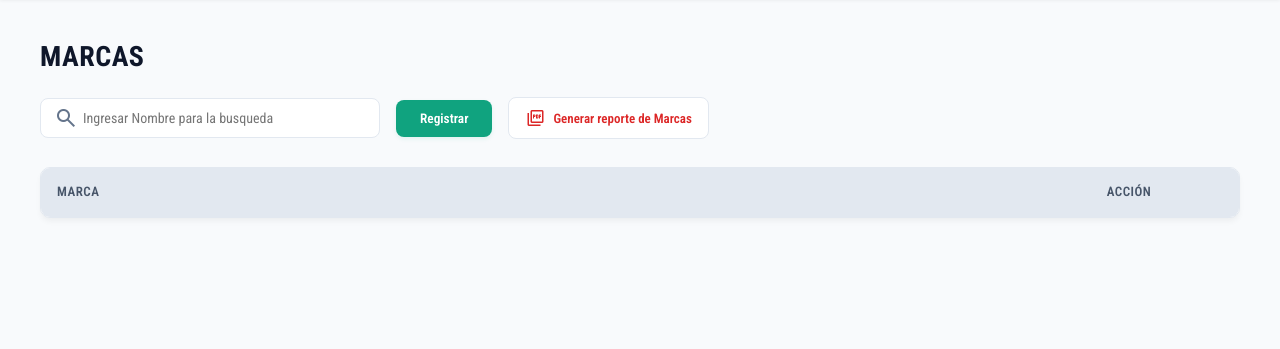
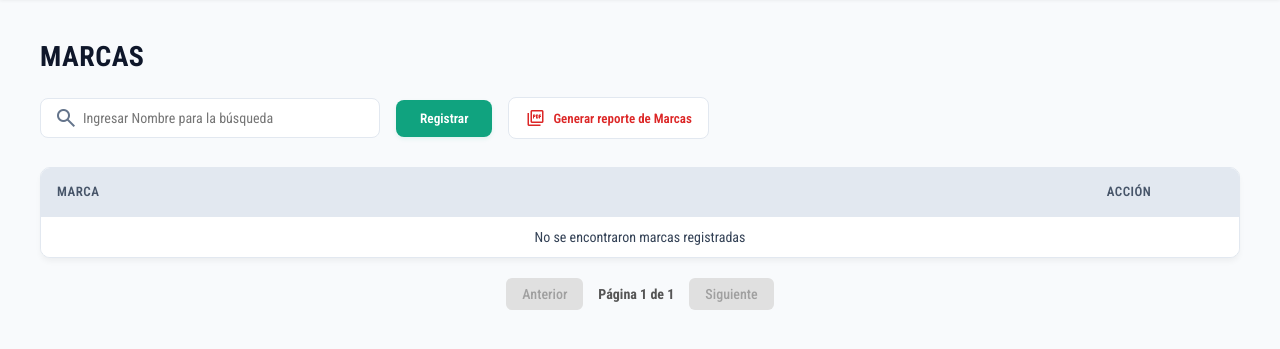
Before and after one commit to Keydwin/inversiones-herramientas-juan-carlos, a Flask app: page /marcas in a window 1280 px wide. Shown: the part 60-409 px from the top of the page. Run offline with Flask 3, Linux system fonts and the light colour scheme; lists and menus that the app fills with data are empty.

Commit message:
Implementation of trademark registration

```diff
--- a/src/modules/trademark.py
+++ b/src/modules/trademark.py
@@ -1,11 +1,42 @@
-from flask import Blueprint, render_template
+from flask import Blueprint, render_template, redirect, url_for, request
 from models import db, Marca
 
 # Create the Blueprint for the branding module
 trademark_blueprint = Blueprint('trademark', __name__)
 
-@trademark_blueprint.route('/marcas', methods=['GET'])
+@trademark_blueprint.route('/marcas')
 def query_trademarks():
-    # Query all brands using the fields in models.py
-    trademarks = Marca.query.all()
-    return render_template('trademark.html', trademarks=trademarks)
+    # Get URL parameters
+    page = request.args.get('page', 1, type=int)
+    search_query = request.args.get('q', '', type=str).strip()
+
+    per_page = 11  # Rows per page
+
+    # Query and sort from the Marca model
+    query = Marca.query.order_by(Marca.IdMarca.asc())
+
+    # Apply search filter if query exists
+    if search_query:
+        query = query.filter(Marca.Marca.ilike(f"%{search_query}%"))
+
+    # Execute pagination
+    pagination = query.paginate(page=page, per_page=per_page, error_out=False)
+
+    # Render template with data
+    return render_template('trademark.html', pagination=pagination, search_query=search_query)
+
+@trademark_blueprint.route('/register_trademark', methods=['POST'])
+def register_trademark():
+    # Get value from form input
+    trademark_name = request.form.get('Marca')
+
+    # Clean and save to database if valid
+    if trademark_name:
+        trademark_name = trademark_name.strip()
+
+        new_trademark = Marca(Marca=trademark_name)
+        db.session.add(new_trademark)
+        db.session.commit()
+
+    # Redirect back to trademarks list
+    return redirect(url_for('trademark.query_trademarks'))
--- a/src/static/css/style.css
+++ b/src/static/css/style.css
@@ -339,7 +339,7 @@ body {
     align-items: center;
     justify-content: center;
     gap: 6px;
-    padding: 6px 12px;
+    padding: 4px;
     border-radius: 6px;
     font-size: 13px;
     font-weight: 600;
@@ -621,6 +621,50 @@ body {
     cursor: pointer;
 }
 
+/* PAGINATION */
+.pagination-container {
+    display: flex;
+    justify-content: center;
+    align-items: center;
+    gap: 15px;
+    margin-top: 20px;
+}
+
+.btn-page {
+    padding: 8px 16px;
+    background-color: var(--primary-teal);
+    color: #ffffff;
+    text-decoration: none;
+    border-radius: 6px;
+    font-size: 14px;
+    font-weight: 500;
+    transition: background-color 0.2s ease, transform 0.1s ease;
+    cursor: pointer;
+}
+
+.btn-page:hover {
+    background-color: var(--primary-dark-teal);
+}
+
+.btn-page:active {
+    transform: scale(0.98);
+}
+
+
+.btn-page.disabled {
+    background-color: #e0e0e0;
+    color: #a0a0a0;
+    cursor: not-allowed;
+    pointer-events: none;
+    transform: none;
+}
+
+.page-indicator {
+    font-size: 14px;
+    font-weight: bold;
+    color: #555555;
+}
+
 /* RESPONSIVE DESIGN */
 @media screen and (max-width: 768px) {
 
--- a/src/templates/trademark.html
+++ b/src/templates/trademark.html
@@ -74,10 +74,12 @@
             <h1 class="page-title">Marcas</h1>
 
             <div class="action-bar">
-                <div class="search-container">
-                    <span class="material-symbols-outlined search-icon">search</span>
-                    <input type="text" id="trademarkSearch" placeholder="Ingresar Nombre para la busqueda">
-                </div>
+                <form action="{{ url_for('trademark.query_trademarks') }}" method="GET">
+                    <div class="search-container">
+                        <span class="material-symbols-outlined search-icon">search</span>
+                        <input type="text" name="q" placeholder="Ingresar Nombre para la búsqueda" value="{{ search_query or '' }}">
+                    </div>
+                </form>
 
                 <button class="btn-register" id="openTrademarkModalBtn">Registrar</button>
 
@@ -96,15 +98,36 @@
                         </tr>
                     </thead>
                     <tbody>
-                        {% for trademark in trademarks %}
+                        {% for trademark in pagination.items %}
                             <tr>
-                                <td>{{ trademark.Marca }}</td>
+                                <td data-buscar="nombre">{{ trademark.Marca }}</td>
                                 <td class="text-center">
-                                    </td>
+                                    <button class="action-btn pay-btn"><span class="material-symbols-outlined">payments</span>Pagar</button>
+                                </td>
+                            </tr>
+                        {% else %}
+                            <tr>
+                                <td colspan="2" class="text-center">No se encontraron marcas registradas</td>
                             </tr>
                         {% endfor %}
                     </tbody>
                 </table>
+            </div>
+
+            <div id="paginationControls" class="pagination-container">
+                {% if pagination.has_prev %}
+                    <a href="{{ url_for('trademark.query_trademarks', page=pagination.page - 1, q=search_query) }}" class="btn-page">Anterior</a>
+                {% else %}
+                    <span class="btn-page disabled">Anterior</span>
+                {% endif %}
+
+                <span class="page-indicator">Página {{ pagination.page }} de {{ pagination.pages if pagination.pages > 0 else 1 }}</span>
+
+                {% if pagination.has_next %}
+                    <a href="{{ url_for('trademark.query_trademarks', page=pagination.page + 1, q=search_query) }}" class="btn-page">Siguiente</a>
+                {% else %}
+                    <span class="btn-page disabled">Siguiente</span>
+                {% endif %}
             </div>
         </main>
     </div>
@@ -112,7 +135,7 @@
     <div class="modal-overlay" id="TrademarkModal">
         <div class="modal-card">
             <h2>Registro de Marca</h2>
-            <form id="TrademarkForm" action="#" method="#">
+            <form id="TrademarkForm" action="{{ url_for('trademark.register_trademark') }}" method="POST">
                 <div class="form-group">
                     <label for="Marca">Nombre de la Marca</label>
                     <input type="text" id="Marca" name="Marca" placeholder="Ingrese el nombre de la marca" required>
```
Also changed, not shown: src/models.py (+65 -29 lines), src/static/js/app.js (+13 -25 lines).
